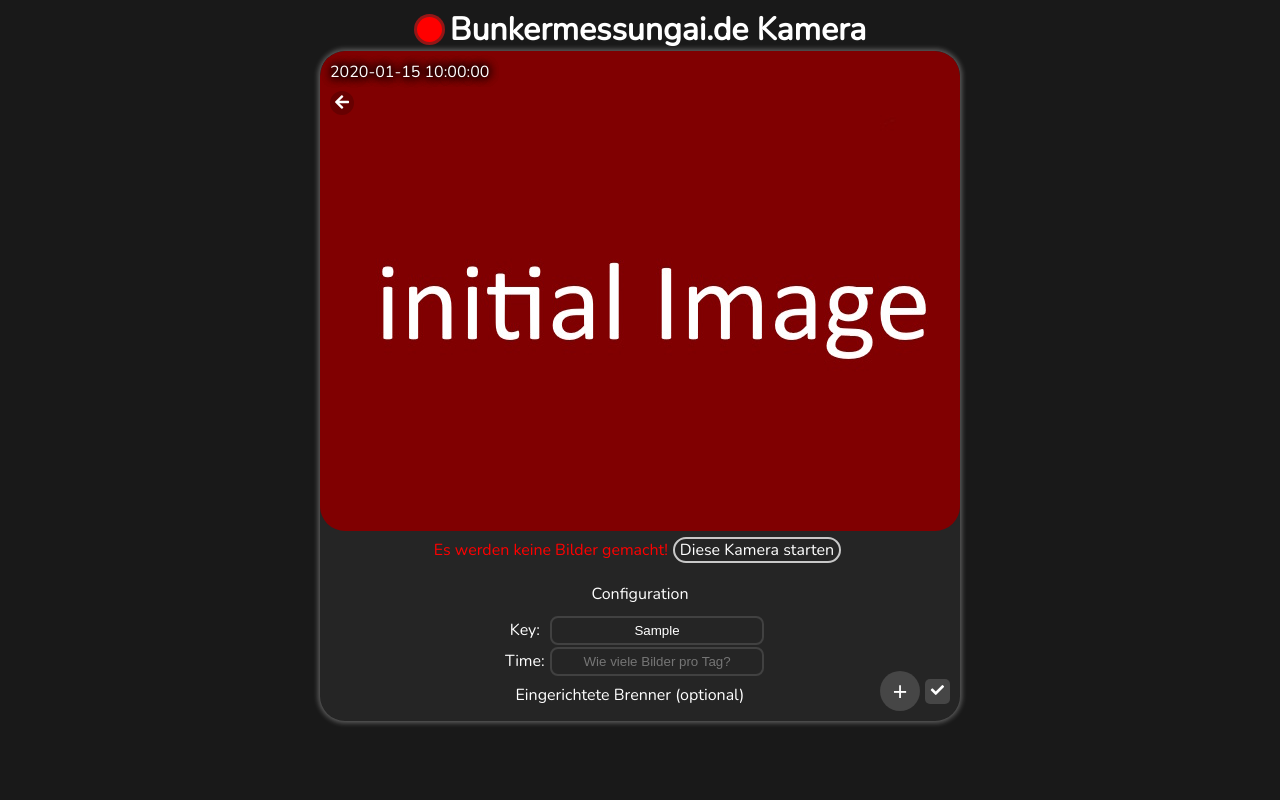
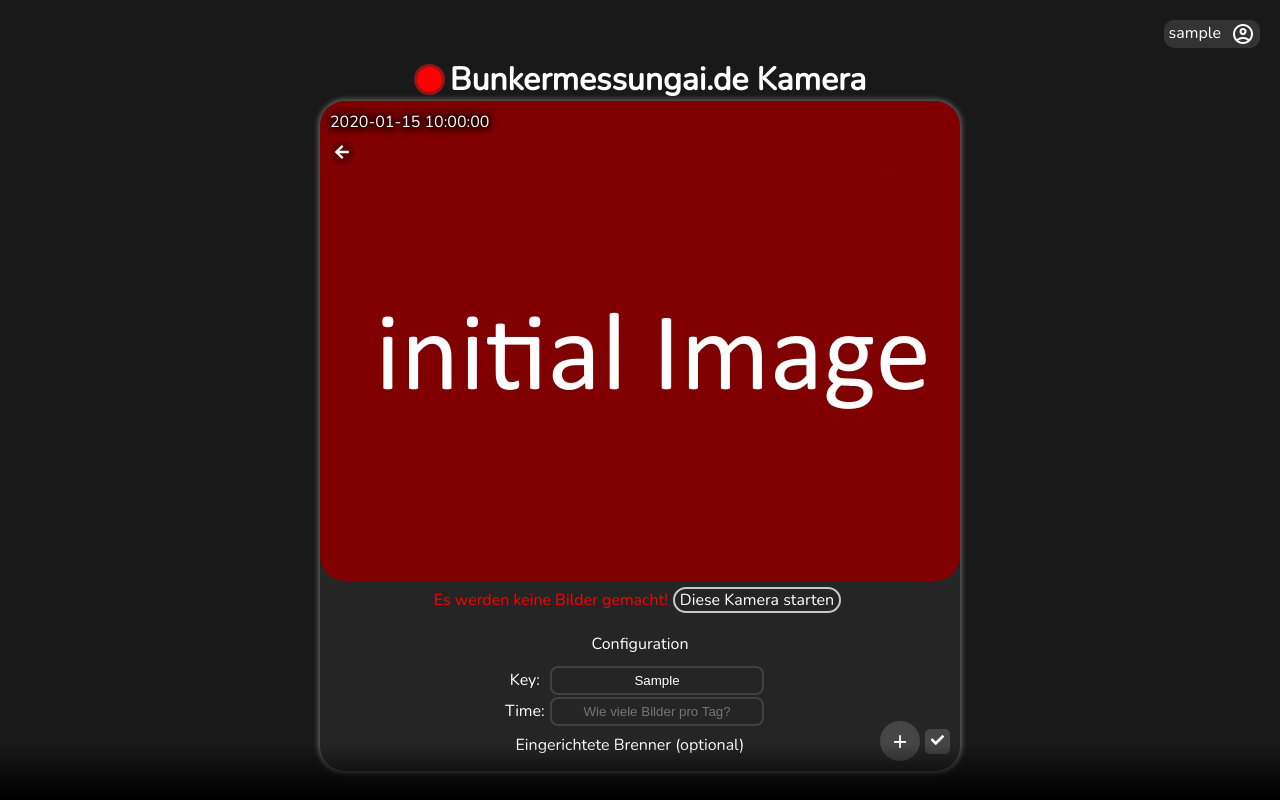
Before and after one commit to Erfinden/bunkermessungai-local, a Flask app: template templates/index.html in a window 1280 px wide. Run offline with Flask 3, Linux system fonts and the light colour scheme; the template is opened without the code that fills it: most values are stand-ins (such as "Sample title", 1, 10 or a date in 2020); parts of the project's set-up code (start-up, migrations or seed data) failed here and were passed over.

Commit message:
login and encrypted login save

```diff
--- a/cam.py
+++ b/cam.py
@@ -96,8 +96,6 @@ def login_to_server(username, password):
     except Exception as e:
         print("Error during login:", e)
 
-login_to_server("test", "test")
-
 capturing = False
 capture_thread = None
 
@@ -151,12 +149,6 @@ def capture_image_linux(key):
     except:
         print("Failed to capture image.")
 
-@app.route('/update_credentials', methods=['POST'])
-def update_credentials():
-    username = request.form.get('username')
-    password = request.form.get('password')
-    encrypt_credentials(username, password)
-    return redirect('/')
 
 @app.route('/')
 def index():
@@ -164,9 +156,31 @@ def index():
     last_modified_time = datetime.datetime.fromtimestamp(os.path.getmtime(image_path)) + datetime.timedelta(hours=1)
     formatted_last_modified = last_modified_time.strftime('%d/%m/%Y %H:%M:%S')
     config_key = config['key']
+
+    if os.path.exists("credentials.enc"):
+        username, _ = decrypt_credentials()
+    else:
+        username = "Not logged in!"
+
     if config_key == "":
         config_key = None
-    return render_template('index.html', last_modified=formatted_last_modified, capturing=capturing, config=config, config_key=config_key)
+
+    return render_template('index.html', last_modified=formatted_last_modified, capturing=capturing, config=config, config_key=config_key, username=username)
+
+@app.route('/login', methods=['POST'])
+def login():
+    username = request.form.get('username')
+    password = request.form.get('password')
+    login_to_server(username, password)
+    return redirect('/')
+
+@app.route('/logout', methods=['POST'])
+def logout():
+    if os.path.exists("credentials.enc"):
+        os.remove("credentials.enc")
+    global cookies
+    cookies = {}
+    return redirect('/')
 
 @app.route('/start_capture')
 def start_capture():
@@ -193,10 +207,11 @@ def ping_server(key):
 
     try:
         response = requests.post(url, data=data, cookies=cookies)
+        response_json = response.json()
 
         # Check for token expiration
-        if response.json().get('message') == "Token expired, relogin!":
-            print("token expired!")
+        if response_json.get('message') == "Token expired, relogin!":
+            print("Token expired!")
             if os.path.exists("credentials.enc"):
                 username, password = decrypt_credentials()
                 login_to_server(username, password)
@@ -204,6 +219,16 @@ def ping_server(key):
                 response = requests.post(url, data=data, cookies=cookies)
             else:
                 print("Token expired and no encrypted credentials found. Please login.")
+        elif response_json.get('message') == "No token, relogin!":
+            print("Token missing! Please login.")
+            try:
+                username, password = decrypt_credentials()
+                login_to_server(username, password)
+            except:
+                pass
+            return  # Skip further processing
+
+
 
         print(response.text)
         config['ping_success'] = True
@@ -316,7 +341,6 @@ def fetch_data_from_brenner():
     # Combine all brenner data into a single string and upload
     upload_image(config['key'], "; ".join(all_brenner_data))
 
-
 if __name__ == '__main__':
     try:
         # Start threads for periodic pinging and data fetching
--- a/static/style.css
+++ b/static/style.css
@@ -35,7 +35,7 @@ body, html{
     background:#191919;
 }
 
-input[type="text"]{
+input[type="text"]:not(#login_form input[type="text"]) {
     border-radius: 8px;
     border-width: 2px;
     border-color: rgba(128, 128, 128, 0.3);
@@ -46,7 +46,6 @@ input[type="text"]{
     padding: 5px;
     background-color: transparent;
     text-align: center;
-
 }
 
 button[type="submit"]{
@@ -140,6 +139,7 @@ body{
     display: flex;
     align-items: center;
     text-align: center;
+    margin-top: 50px;
 }
 
 h1{
@@ -263,3 +263,60 @@ h1{
     text-align: center;
     margin-left: -10px;
 }
+
+.account_profile{
+    position:absolute;
+    flex-direction: column;
+    top: 20px;
+    right: 20px;
+    display: flex;
+    align-items: center;
+    gap: 5px;
+    background: #333;
+    padding: 2px 5px;
+    border-radius: 10px;
+    cursor: pointer;
+}
+
+
+#account_name{
+    margin:0;
+}
+
+.account_profile_upper{
+    display: flex;
+    gap: 10px;
+}
+
+#logout_button{
+    cursor:pointer;
+    display: none;
+}
+
+.gradiant_bottom{
+    background: rgb(0,0,0);
+    background: linear-gradient(0deg, rgb(0, 0, 0, 1) 0%, rgba(0, 0, 0, 0) 70%);
+    width: 100%;
+    height: 10%;
+    position: fixed;
+    bottom: 0px;
+    z-index: 1000;
+    pointer-events: none;
+}
+
+#login_form{
+    display: none;
+}
+
+#login_form_internal{
+    flex-direction: column;
+    display: flex;
+    gap: 5px;
+}
+
+#login_form input[type="text"],
+#login_form input[type="password"] {
+    border: none;
+    border-radius: 2px;
+
+}
--- a/templates/index.html
+++ b/templates/index.html
@@ -6,9 +6,32 @@
     <title>Bunkermessungai Kamera</title>
     <link rel="stylesheet" type="text/css" href="{{ url_for('static', filename='style.css') }}">
     <link rel="stylesheet"href="https://fonts.googleapis.com/css?family=Nunito">
+    <link rel="stylesheet" href="https://fonts.googleapis.com/css2?family=Material+Symbols+Outlined"/>
     <link rel="stylesheet" href="https://cdnjs.cloudflare.com/ajax/libs/font-awesome/5.15.3/css/all.min.css">
 </head>
 <body>
+    <div class="gradiant_bottom"></div>
+    <div class="account_profile" onclick="toggleDropdown()">
+        <div class="account_profile_upper">
+            <p id="account_name">{{ username }}</p>
+            <span class="material-symbols-outlined">
+                account_circle
+            </span>
+        </div>
+        {% if username != "Not logged in!" %}
+            <button id="logout_button" class="dropdown_item" onclick="logout()">logout</button>
+        {% else %}
+            <div id="login_form" class="dropdown_item">
+                <form id="login_form_internal" action="/login" method="post" onclick="event.stopPropagation();">
+                    <input type="text" name="username" placeholder="username" required>
+                    <input type="password" name="password" placeholder="password" required>
+                    <input type="submit" value="Login">
+                </form>
+            </div>
+        {% endif %}
+    </div>
+
+
     <div class="head">
         <div class="status-light {% if config.ping_success %}success{% else %}failure{% endif %}" id="status-light" title="{% if config.ping_success %}Online{% else %}Offline{% endif %}"></div>
         <h1>Bunkermessungai.de Kamera</h1>
@@ -31,6 +54,12 @@
             <a href="/start_capture">Diese Kamera starten</a>
             {% endif %}
         </div>
+        {% if token_missing %}
+            <div class="alert alert-danger">
+                Token is missing! Please login.
+            </div>
+        {% endif %}
+
         <p style="margin: 0;">Configuration</p>
         <form class="updateconfig" action="/update_config" method="post" autocomplete="off">
             <div class="config_wrapper">
@@ -119,6 +148,41 @@
             function deleteBrenner(button) {
                 button.parentElement.remove();
             }
+
+            function toggleDropdown() {
+                const dropdownItems = document.querySelectorAll(".dropdown_item");
+                dropdownItems.forEach(item => {
+                    if (item.style.display === "none" || !item.style.display) {
+                        item.style.display = "block";
+                    } else {
+                        item.style.display = "none";
+                    }
+                });
+            }
+
+            // You might not need this function anymore, but I'll leave it here just in case.
+            function show_logout_button(){
+                const logoutButton = document.getElementById("logout_button");
+                if (logoutButton.style.display === "none" || !logoutButton.style.display) {
+                    logoutButton.style.display = "block";
+                } else {
+                    logoutButton.style.display = "none";
+                }
+            }
+
+            function logout() {
+                fetch('/logout', {
+                    method: 'POST'
+                })
+                .then(response => {
+                    if (response.ok) {
+                        location.reload();
+                    } else {
+                        console.error('Failed to logout.');
+                    }
+                });
+            }
+
             </script>
     </div>
 </body>
```
Also changed, not shown: 1 other file.
